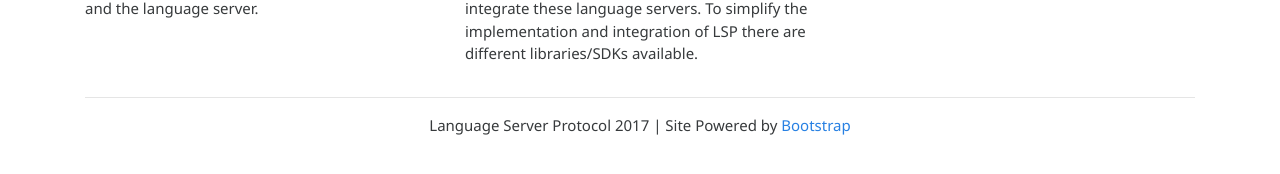
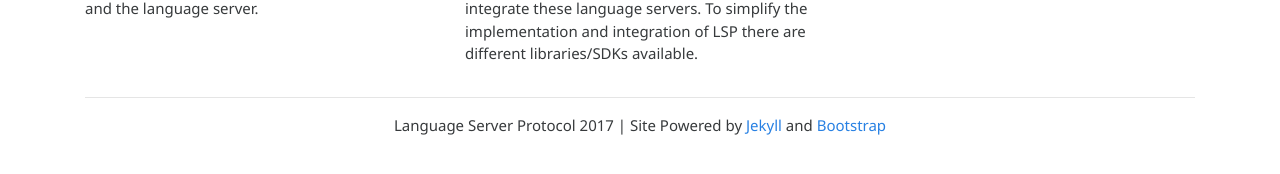
Before and after one commit to microsoft/language-server-protocol, a Jekyll site: the page built from index.html, in a window 1280 px wide and 1037 px high. Shown: the part 855-1029 px from the top of the window. Built offline with Jekyll 4.4.1, drawn with Linux system fonts in a browser that asks for light colours; nearby versions of some CDN libraries.

Commit message:
Better footer

```diff
--- a/_includes/footer.html
+++ b/_includes/footer.html
@@ -2,7 +2,7 @@
     <div class="container">
         <hr>
         <p class="text-center">
-            {{ site.title }} {{ site.time | date: '%Y' }} | Site Powered by <a href="https://getbootstrap.com/">Bootstrap</a>
+            {{ site.title }} {{ site.time | date: '%Y' }} | Site Powered by <a href="https://jekyllrb.com/">Jekyll</a> and <a href="https://getbootstrap.com/">Bootstrap</a>
         </p>
     </div>
 </footer>
```
